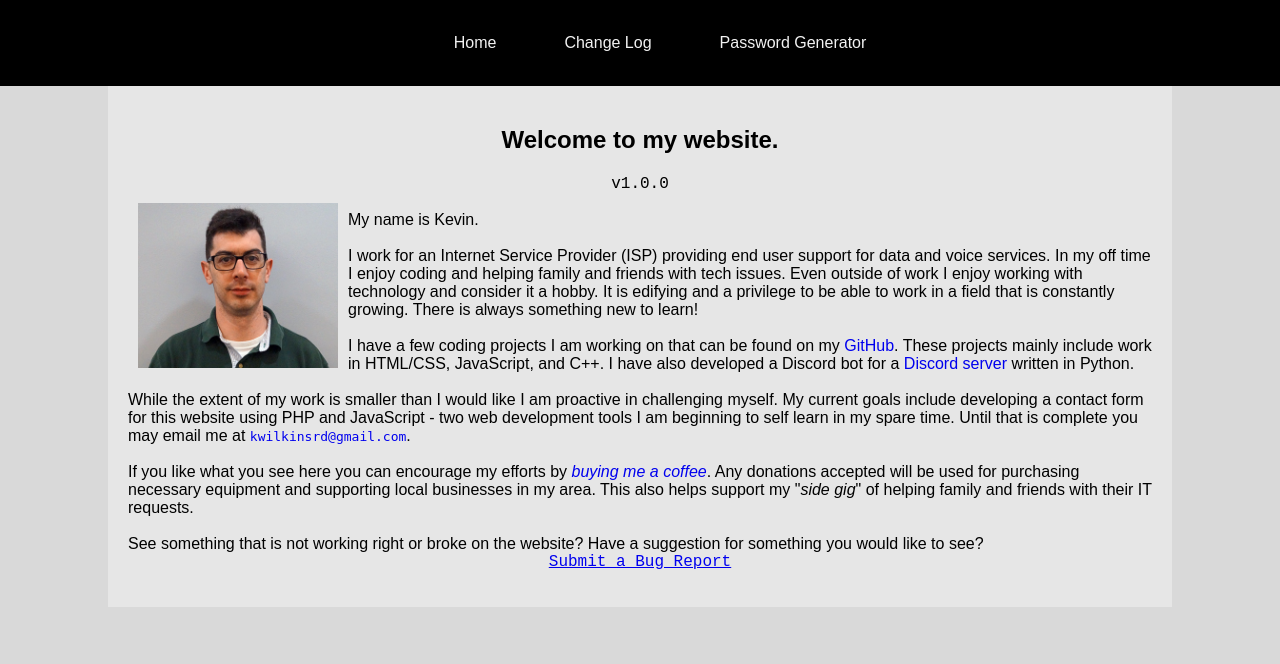
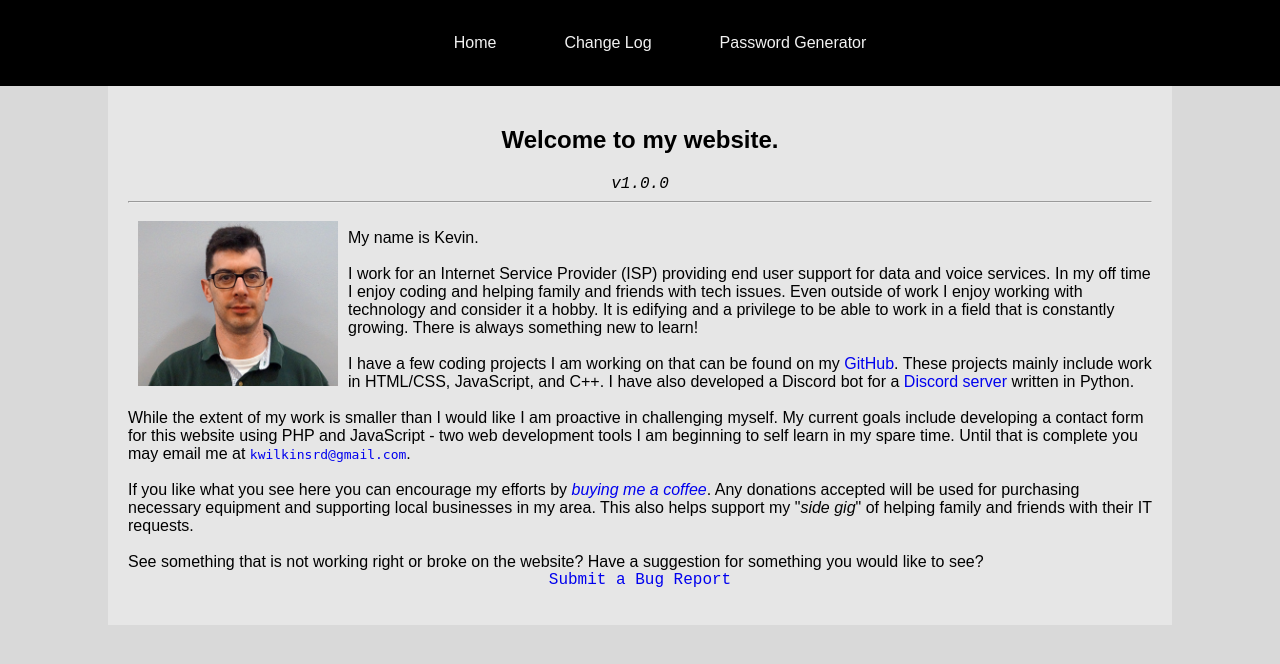
Before and after one commit to kawilkins/KevinWilkins, a PHP site: page / in a window 1280 px wide. Shown: the top 664 px of the page. Run offline with PHP 8.4, Linux system fonts and the light colour scheme.

Commit message:
Add horizontal line to separate welcome message from content.

```diff
--- a/css/navigation.css
+++ b/css/navigation.css
@@ -25,7 +25,7 @@ nav ul li {
     list-style: none;
     padding-left: 20px;
     padding-right: 20px;
-    align-items: flex-end;
+    align-items: flex;
     position: relative;
     border-radius: 10px;
     word-wrap: break-word;
--- a/index.html
+++ b/index.html
@@ -16,7 +16,7 @@
         <title>Kevin Wilkins</title>
     </head>
 
-    <body class="main">
+    <body>
 
         <top-navigation></top-navigation>
 
@@ -28,8 +28,10 @@
                         <h2 style="font-family: Arial, Helvetica, sans-serif;">
                             Welcome to my website.
                         </h2>
-                        <span id="CurrentVersion" style="font-family: 'Courier New', Courier, monospace;"></span>
+                        <span id="CurrentVersion" class="siteVersion"></span>
                     </center>
+
+                    <hr>
 
                     <img class="profilePicture" src="images/kwilkins.jpg">
 
@@ -56,7 +58,7 @@
                     <p class="paragraph">
                         See something that is not working right or broke on the website?  Have a suggestion for something you would like to see?
                         <center style="font-family: 'Courier New', Courier, monospace;">
-                            <a href="https://github.com/kawilkins/KevinWilkins/issues" target="_blank">Submit a Bug Report</a>
+                            <a class="hyperlink" href="https://github.com/kawilkins/KevinWilkins/issues" target="_blank">Submit a Bug Report</a>
                         </center>
                     </p>
                 </div>
```
